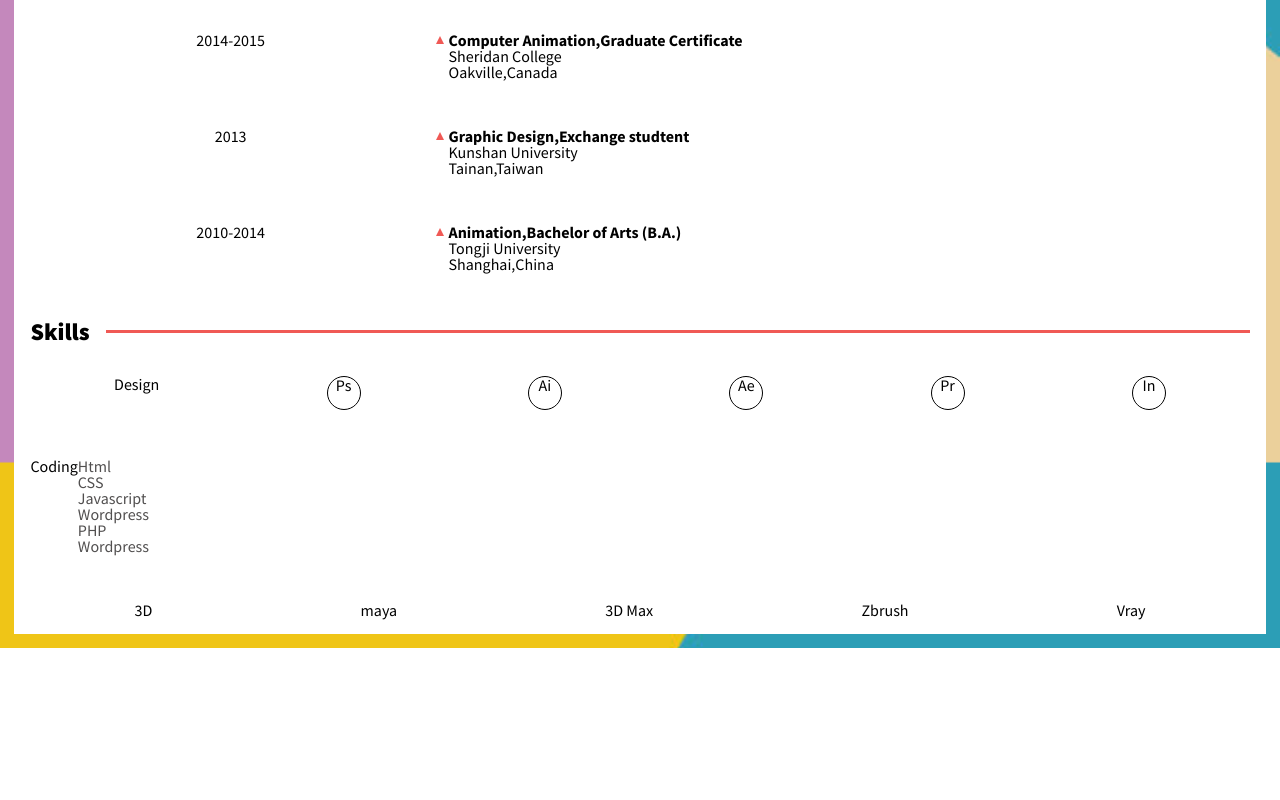
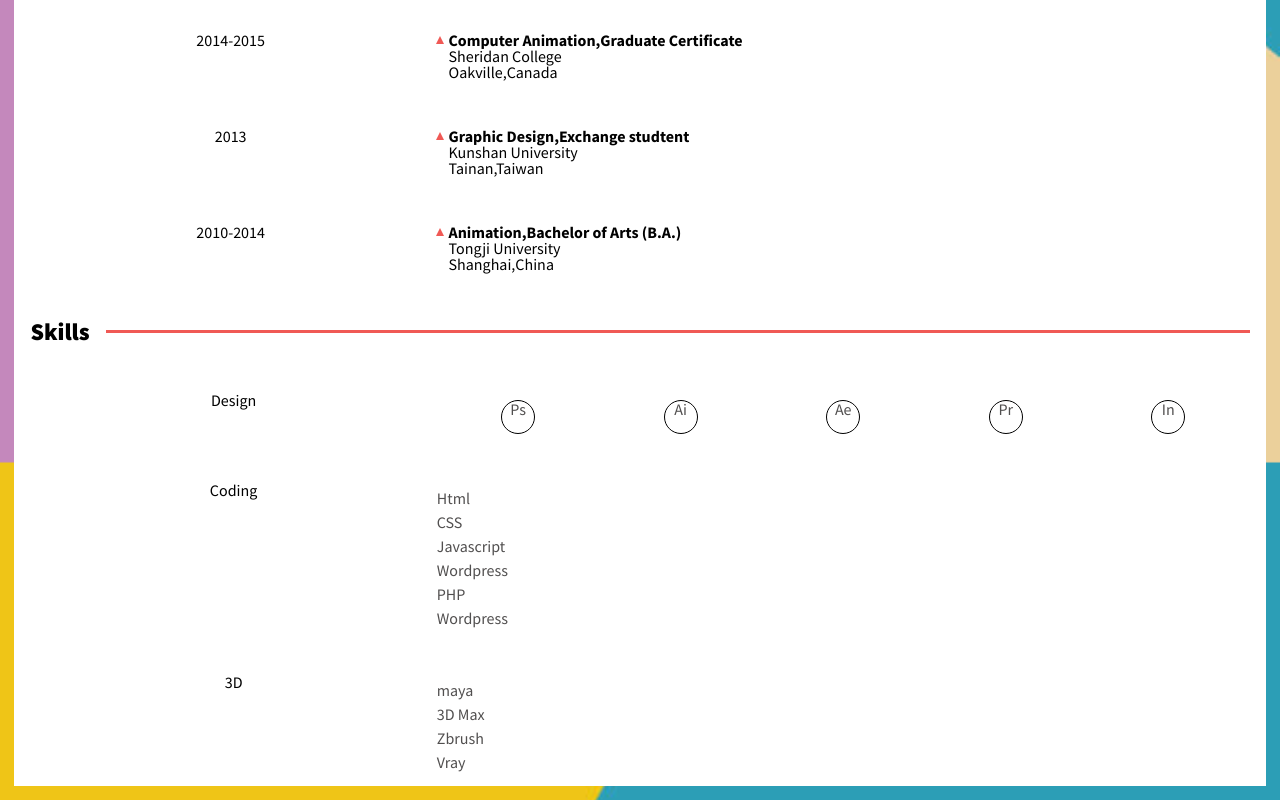
Before and after one commit to qiuqili/responsive-resume, a website: page index.html in a window 1280 px wide. Shown: the part 1194-1994 px from the top of the page. Before the commit the page ends 1842 px from the top, so only its background shows below. Drawn offline with nearby package versions, Linux system fonts and the light colour scheme.

Commit message:
edit skills

```diff
--- a/index.html
+++ b/index.html
@@ -149,20 +149,23 @@
 		<h1>Skills</h1><div class="line"></div>
 	</div>
 
-	<div class="skill">
-		<h4>Design</h4>
-		<div class="tools">Ps</div><div class="tools">Ai</div><div class="tools">Ae</div><div class="tools">Pr</div><div class="tools">In</div>
+	<div class="content">
+
+		<span>Design</span>
+		<div class="tools">
+		<p>Ps</p><p>Ai</p><p>Ae</p><p>Pr</p><p>In</p>
 		</div>
 	</div>
+
 	<div class="content">
-		<h4>Coding</h4>
-		<div class="bars"><p>Html</p><p>CSS</p><p>Javascript</p><p>Wordpress</p><p>PHP</p><p>Wordpress</p></div>
+		<span>Coding</span>
+		<div><p>Html</p><p>CSS</p><p>Javascript</p><p>Wordpress</p><p>PHP</p><p>Wordpress</p></div>
 	</div>
 	<div class="content">
-		<h4>3D</h4>
-		<p>maya</p><p>3D Max</p><p>Zbrush</p><p>Vray</p>
+		<span>3D</span>
+		<div><p>maya</p><p>3D Max</p><p>Zbrush</p><p>Vray</p></div>
 	</div>
 	</div>
-
+</div>
 </body>
 </html>
--- a/styles.scss
+++ b/styles.scss
@@ -87,7 +87,7 @@ align-items: center;
     border-bottom: 0.5rem solid $red;
     margin: 0.3rem;
       }
-   time {
+   time ,span{
    width: 50%;
    text-align: center;
      }
@@ -96,7 +96,6 @@ align-items: center;
    width: 100%;
      h3{
     font-weight:  bold;
-
   }
 
   p {
@@ -109,17 +108,18 @@ align-items: center;
   @extend .column;
   margin: 0 ;
   }
-}
-}
 
-.skill{
-  @extend .row;
-  padding: 1rem;
-  text-align: center;
-  .tools{
+  .tools {
+      @extend .row;
+      text-align: center;
+
+    p{
   height: 2rem;
   width: 2rem;
   border: 0.1rem solid black;
   border-radius: 50%;
+    }
   }
+
+
 }
```
Also changed, not shown: styles.css.
